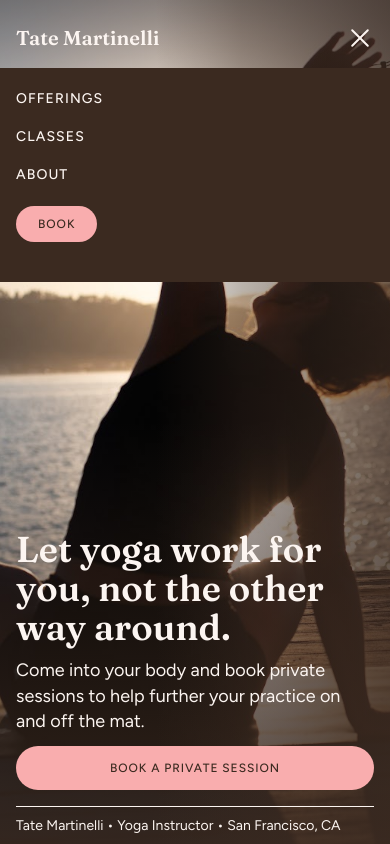
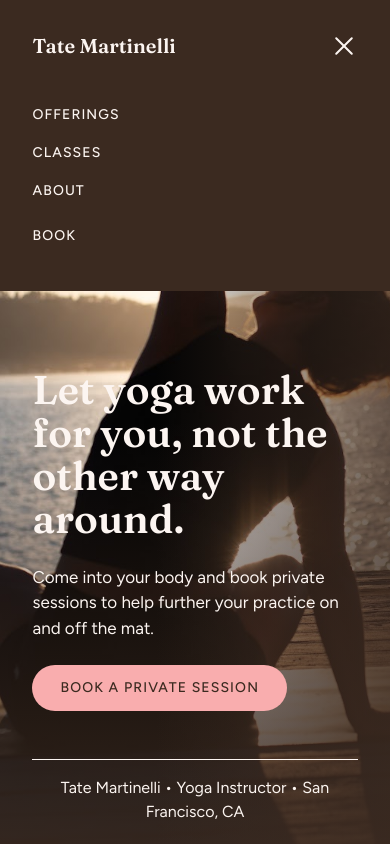
Before and after one commit to Jackthooo/TateMartinelliYoga, a plain HTML site: page index.html in a window 390 px wide. Both pictures are taken after a click on the button "Menu". Shown: the top 844 px of the page. Drawn offline with Linux system fonts and the light colour scheme.

Commit message:
Refine mobile menu and hero meta; revert unrequested mobile sizing
Co-Authored-By: Claude Sonnet 5.5 <noreply@anthropic.com>

```diff
--- a/css/components.css
+++ b/css/components.css
@@ -61,8 +61,10 @@
   align-items: center;
   justify-content: space-between;
   gap: var(--space-sm);
-  padding: 1.5rem var(--page-inset) 1rem;
+  padding: 2rem var(--page-inset) 1.5rem;
 }
+/* Open mobile menu: the nav bar takes the menu colour so the panel reaches the top of the screen */
+.nav.is-open { background: var(--color-inverse-bg); }
 
 /* Mobile: links live in a dropdown opened by the hamburger */
 .nav__toggle {
@@ -93,21 +95,21 @@
 .nav__links.is-open { display: flex; }
 .nav__links .nav__text-link { display: inline-block; }
 
-.hero__promise .button { width: 100%; }
 .hero__promise {
   position: relative;
   display: flex;
   flex-direction: column;
   align-items: flex-start;
-  gap: 0.75rem;
+  gap: var(--space-sm);
   margin-top: auto;
-  padding: 4rem var(--page-inset) 1rem;
+  padding: 4rem var(--page-inset) 3rem;
 }
 
 .hero__meta {
   position: relative;
   margin: 0 var(--page-inset);
-  padding: 0.5rem 0;
+  padding: 1rem 0 1.25rem;
+  text-align: center;
   border-top: var(--border-width) solid var(--color-border-inverse);
 }
 
@@ -235,12 +237,39 @@
 
 /* ---- Tablet+ (>= 600px) ---- */
 
+/* Mobile menu: Book is a plain link (same look as the other items), not a button */
 @media (max-width: 599px) {
-  .button { font-size: 0.75rem; }
+  .nav__links .button {
+    position: relative;
+    padding: 0.375rem 0;
+    background: none;
+    color: inherit;
+    line-height: 1.2;
+    border-radius: 0;
+  }
+  .nav__links .button::after {
+    content: "";
+    position: absolute;
+    left: 0;
+    right: 0;
+    bottom: 1px;
+    height: 1px;
+    background: currentColor;
+    transform: scaleX(0);
+    transform-origin: left;
+    transition: transform var(--duration-underline-out) var(--ease-underline);
+  }
+  .nav__links .button:focus-visible::after { transform: scaleX(1); transition-duration: var(--duration-underline-in); }
+}
+@media (max-width: 599px) and (hover: hover) {
+  .nav__links .button:hover::after { transform: scaleX(1); transition-duration: var(--duration-underline-in); }
+}
+@media (max-width: 599px) and (prefers-reduced-motion: reduce) {
+  .nav__links .button::after { transition: none; }
 }
 
 @media (min-width: 600px) {
-  .nav { padding: 2rem var(--page-inset) 1.5rem; }
+  .nav.is-open { background: none; }
   .nav__toggle { display: none; }
   .nav__links {
     display: flex;
@@ -251,9 +280,7 @@
     padding: 0;
     background: none;
   }
-  .hero__promise .button { width: auto; }
-  .hero__meta { padding: 1.5rem 0 2rem; }
-  .hero__promise { gap: var(--space-sm); padding-bottom: 3rem; }
+  .hero__meta { padding: 1.5rem 0 2rem; text-align: left; }
 }
 
 /* ---- Desktop (>= 900px) ---- */
--- a/css/tokens.css
+++ b/css/tokens.css
@@ -54,15 +54,15 @@
   /* Type scale (Figma text styles); sizes fluid down to mobile */
   --text-wordmark: clamp(1.25rem, 1.1rem + 0.5vw, 1.625rem);               /* 26 */
   --text-label: 0.875rem;                                                  /* 14: nav, buttons, field labels */
-  --text-display: clamp(2.25rem, 1.65rem + 2.4vw, 4rem);                     /* 64 */
+  --text-display: clamp(2.5rem, 1.9rem + 2.4vw, 4rem);                     /* 64 */
   --text-subheading: clamp(1.5rem, 1.3rem + 0.8vw, 2rem);                  /* 32 */
   --text-body-lg: clamp(1.25rem, 1.1rem + 0.6vw, 1.75rem);                 /* 28 offerings intro */
   --text-lead-lg: clamp(1.125rem, 1.05rem + 0.3vw, 1.375rem);              /* 22 */
-  --text-lead: clamp(1.125rem, 1.05rem + 0.2vw, 1.25rem);                   /* 20 */
+  --text-lead: clamp(1.0625rem, 1rem + 0.25vw, 1.25rem);                   /* 20 */
   --text-body: 1.125rem;                                                   /* 18 */
-  --text-meta: clamp(0.875rem, 0.7rem + 0.6vw, 1.25rem);                   /* 14 mobile, 20 desktop (Figtree) */
+  --text-meta: clamp(1rem, 0.7rem + 0.6vw, 1.25rem);                       /* 16 mobile, 20 desktop (Figtree) */
   --leading-display: 1.08;
-  --leading-lead: 1.4;           /* mobile; 1.5 from 900px (components.css) */
+  --leading-lead: 1.5;
   --leading-body: 1.6;
   --tracking-label: 0.08em;        /* 1.12px at 14px */
   --tracking-field-label: 0.04em;  /* 0.56px at 14px */
@@ -85,10 +85,6 @@
   --radius-pill: 999px;
   --border-width: 1px;
   --breakpoint-note: "Layout switches at 900px (see components.css; CSS vars can't be used in media queries).";
-}
-
-@media (max-width: 599px) {
-  :root { --gutter: 1rem; }   /* Figma mobile side padding */
 }
 
 /* ---- Tate palette (Graphical theme, colors only) ------------------------
--- a/js/nav.js
+++ b/js/nav.js
@@ -1,12 +1,14 @@
 // nav.js — mobile menu. Markup contract: button.nav__toggle[aria-controls=<menu id>]
-// toggles .is-open on the menu; closes on link click, Escape, or outside click.
+// toggles .is-open on the menu and the nav bar; closes on link click, Escape, or outside click.
 const toggle = document.querySelector('.nav__toggle');
+const nav = toggle && toggle.closest('.nav');
 const menu = toggle && document.getElementById(toggle.getAttribute('aria-controls'));
 
-if (toggle && menu) {
+if (toggle && menu && nav) {
   const setOpen = (open) => {
     toggle.setAttribute('aria-expanded', String(open));
     menu.classList.toggle('is-open', open);
+    nav.classList.toggle('is-open', open);
   };
 
   toggle.addEventListener('click', () => setOpen(toggle.getAttribute('aria-expanded') !== 'true'));
```
Also changed, not shown: 1 other file.
